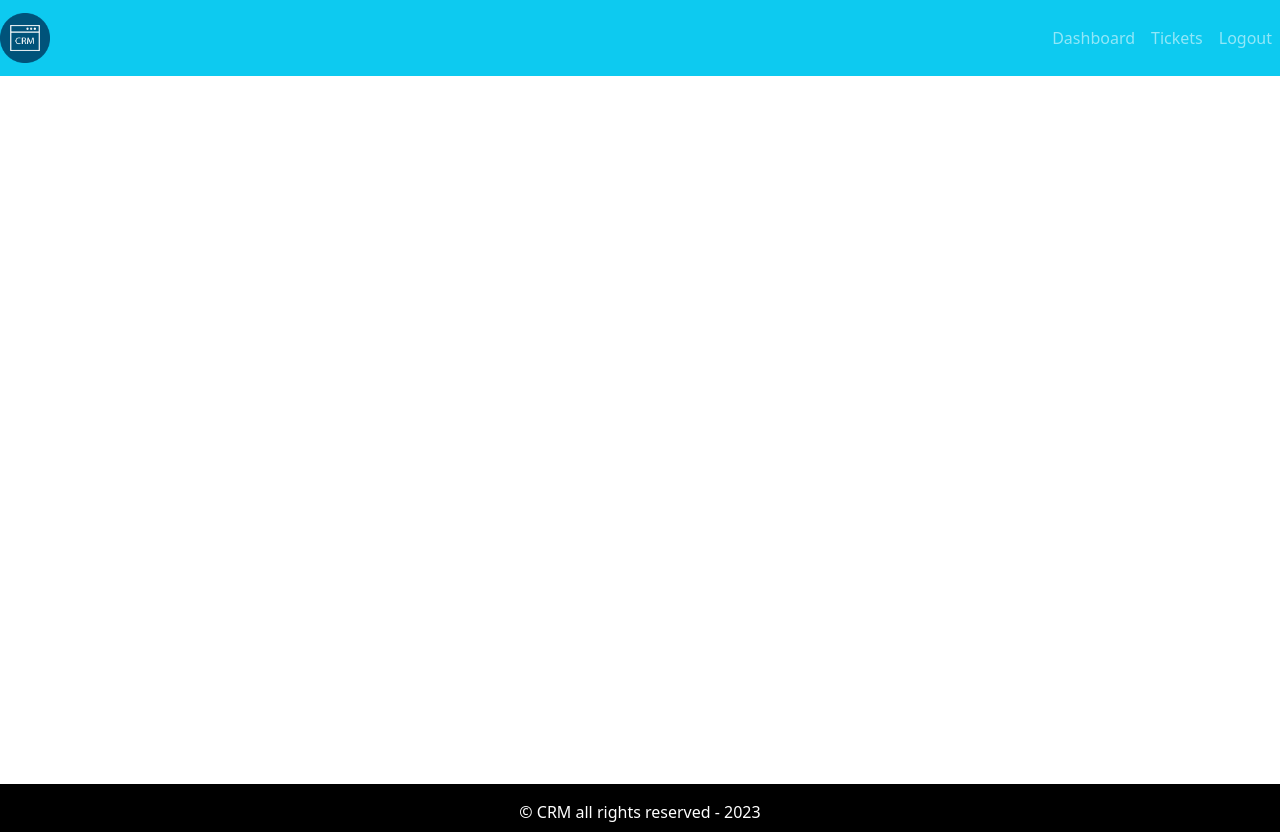
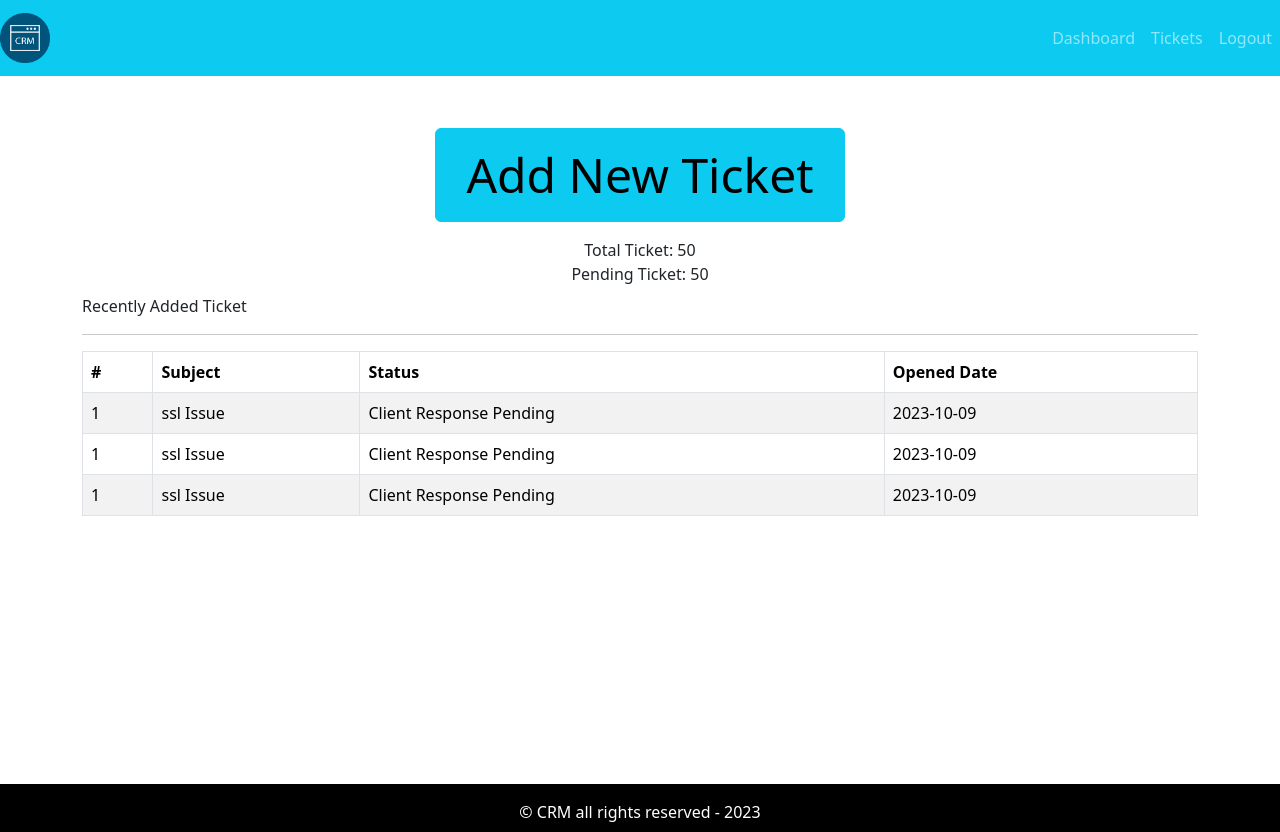
Before and after one commit to Rushabh1105/CRM-App-FrontEnd, a React (Create React App) app: page / in a window 1280 px wide. Built offline with nearby package versions, Linux system fonts and the light colour scheme.

Commit message:
added dashboard

```diff
--- a/src/App.js
+++ b/src/App.js
@@ -2,6 +2,7 @@ import React from 'react';
 import './App.css';
 import Entry from './Page/Entry/Entry.Page';
 import DefaultLayout from './Layout/DefaultLayout';
+import Dashboard from './Page/Dashboard/Dashboard.Page';
 // import { Entry } from "./Page/Entry/Entry.js";
 
 function App() {
@@ -9,7 +10,9 @@ function App() {
     <div className='App'>
       {/* <Entry/> */}
 
-      <DefaultLayout/>
+      <DefaultLayout>
+        <Dashboard/>
+      </DefaultLayout>
     </div>
   );
 }
--- /dev/null
+++ b/src/Component/Ticket-Table/TicketTable.Component.js
@@ -0,0 +1,39 @@
+import React from 'react'
+import { Table } from 'react-bootstrap';
+
+function TicketTable() {
+  return (
+    <Table striped bordered hover>
+        <thead>
+            <tr>
+                <th>#</th>
+                <th>Subject</th>
+                <th>Status</th>
+                <th>Opened Date</th>
+            </tr>
+        </thead>
+        <tbody>
+            <tr>
+                <td>1</td>
+                <td>ssl Issue</td>
+                <td>Client Response Pending</td>
+                <td>2023-10-09</td>
+            </tr>
+            <tr>
+                <td>1</td>
+                <td>ssl Issue</td>
+                <td>Client Response Pending</td>
+                <td>2023-10-09</td>
+            </tr>
+            <tr>
+                <td>1</td>
+                <td>ssl Issue</td>
+                <td>Client Response Pending</td>
+                <td>2023-10-09</td>
+            </tr>
+        </tbody>
+    </Table>
+  )
+}
+
+export default TicketTable;
--- /dev/null
+++ b/src/Page/Dashboard/Dashboard.Page.js
@@ -0,0 +1,47 @@
+import React from 'react'
+import { Button, Col, Container, Row } from 'react-bootstrap';
+import TicketTable from '../../Component/Ticket-Table/TicketTable.Component';
+
+function Dashboard() {
+  return (
+    <Container>
+        <Row>
+            <Col className='text-center mt-5 mb-2'>
+                <Button
+                    variant='info'
+                    style={{ fontSize: "3rem", padding: "10px 30px" }}
+                >
+                    Add New Ticket
+                </Button>
+            </Col>
+        </Row>
+
+        <Row>
+            <Col className='text-center mt-2 mb-2'>
+                <div>
+                    Total Ticket: 50
+                </div>
+
+                <div>
+                    Pending Ticket: 50
+                </div>
+            </Col>
+        </Row>
+
+        <Row>
+            <Col >
+                Recently Added Ticket
+            </Col>
+        </Row>
+        <hr />
+
+        <Row>
+            <Col className='recent-ticket'>
+                <TicketTable />
+            </Col>
+        </Row>
+    </Container>
+  )
+}
+
+export default Dashboard;
```
